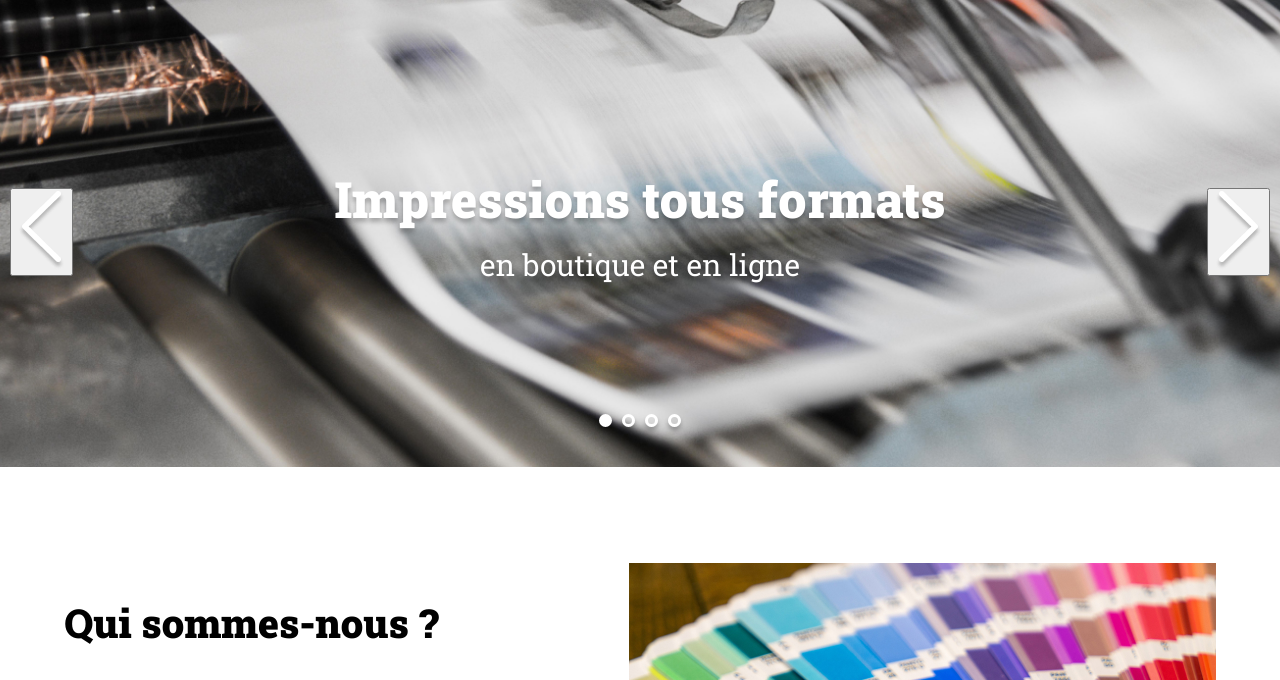
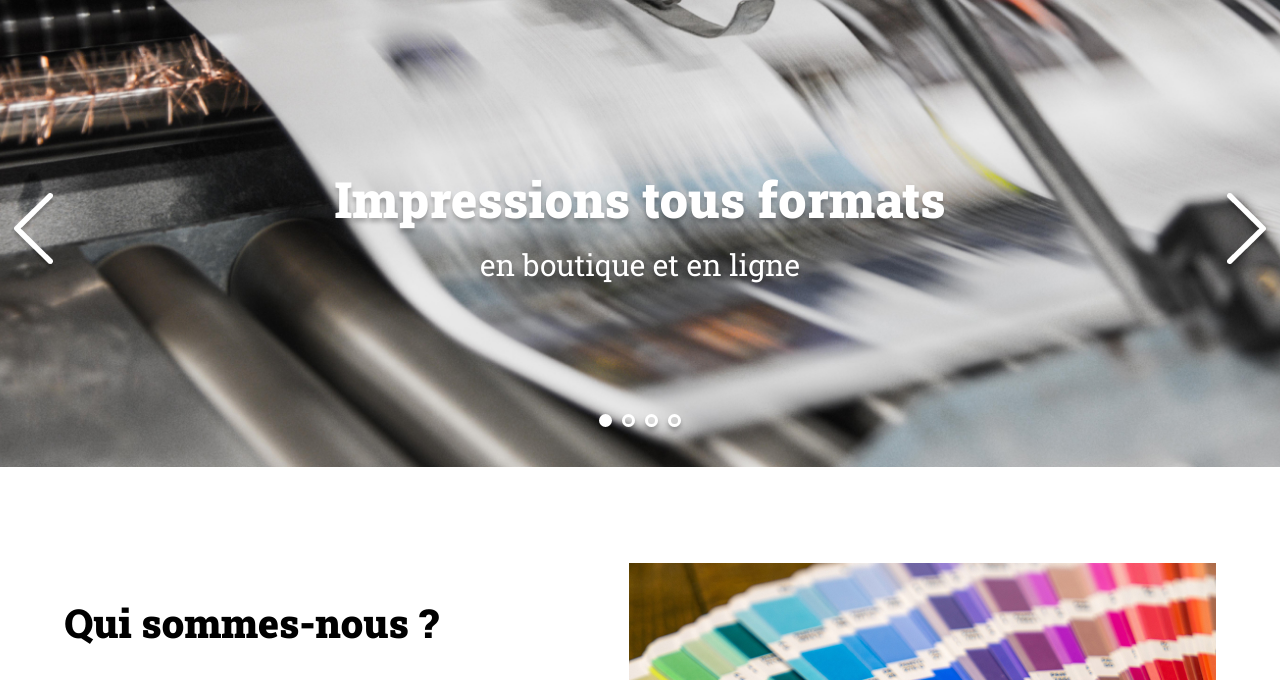
Before and after one commit to Calvin0411/Print-it-JS-main, a plain HTML site: page index.html in a window 1280 px wide. Shown: the part 104-784 px from the top of the page. Drawn offline with Linux system fonts and the light colour scheme.

Commit message:
HTML mis à jour
J'ai mis à jour l'html de mon projet en rajoutant les flèches et les points de navigation sur ma bannière

```diff
--- a/index.html
+++ b/index.html
@@ -19,13 +19,8 @@
 <main>
 	<div id="banner">
 		<img class="banner-img" src="./assets/images/slideshow/slide1.jpg" alt="Banner Print-it">
-
-		<button class="arrow arrow_left" alt="Banniere print-it">
-			<img src="assets/images/arrow_left.png" alt="flèche de gauche">
-		</button>
-		<button class="arrow arrow_right" alt="glèche de droite">
-			<img src="/assets/images/arrow_right.png" alt="flèceh de droite">
-		</button>
+			<img src="./assets/images/arrow_left.png" class="arrow arrow_left" alt="flèche de gaucche">
+			<img src="./assets/images/arrow_right.png" class="arrow arrow_right" alt="flèche de droite">
 		<p>Impressions tous formats <span>en boutique et en ligne</span></p>
 		<div class="dots">
 			<div class="dot dot_selected"></div>
```
